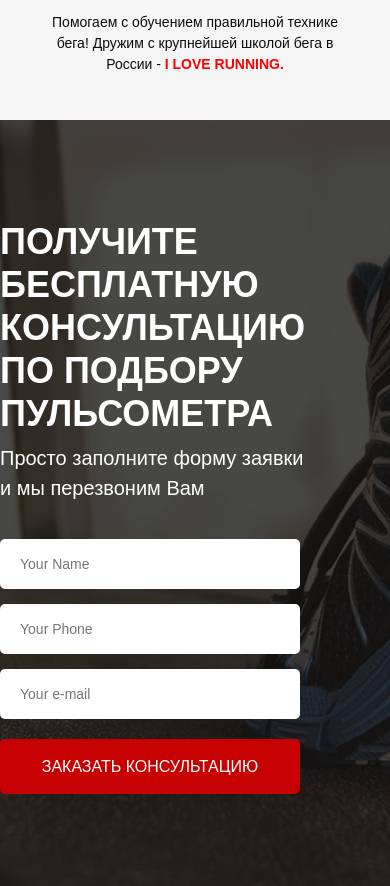
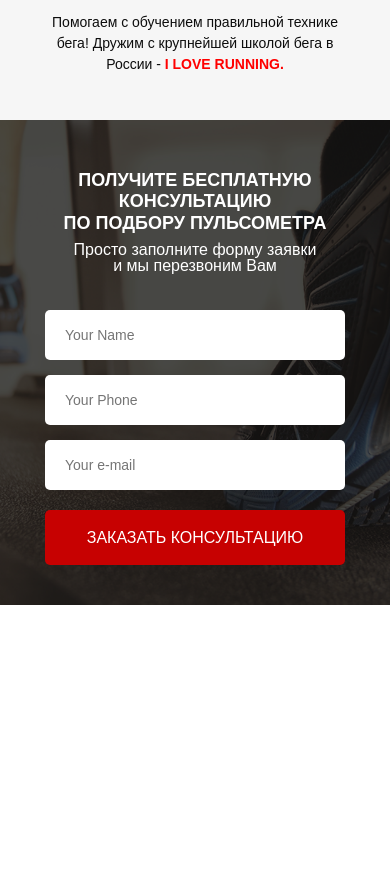
Before and after one commit to Ermakov91/Course-Project-1.-Puls, a website: page src/index.html in a window 390 px wide. Shown: the part 1223-2109 px from the top of the page. After the commit the page ends 1828 px from the top, so only its background shows below. Drawn offline with Linux system fonts and the light colour scheme.

Commit message:
3.Дз*Адаптация секции с формой

```diff
--- a/src/sass/base/_media.scss
+++ b/src/sass/base/_media.scss
@@ -73,10 +73,22 @@
             margin-top: 22px;
         }
     }
+    .consultation {
+        min-height: 590px;
+        padding: 70px 0 50px 0;
+        &__descr {
+            font-size: 18px;
+        }
+    }
+    .title {
+        &_left {
+            font-size: 28px;
+        }
+    }
 }
 @media (max-width: 767px){
     .container {
-        max-width: 570px;
+        max-width: 560px;
     }
     .header {
         &__logo {
@@ -118,6 +130,23 @@
         &__title {
             font-size: 15px;
         }
+    }
+    .consultation {
+        min-height: 525px;
+        padding: 50px 0 40px 0;
+        &__descr {
+            font-size: 20px;
+            text-align: center;
+        }
+    }
+    .title {
+        &_left {
+            font-size: 23px;
+        }
+    }
+    .feed-form {
+        margin: 0 auto;
+        margin-top: 36px;
     }
 }
 @media (max-width: 575px) {
@@ -174,4 +203,18 @@
             margin-top: 15px;
         }
     }
+    .consultation {
+        min-height: 480px;
+        &__descr {
+            font-size: 16px;
+            line-height: 16px;
+            text-align: center;
+        }
+    }
+    .title {
+        &_left {
+            font-size: 18px;
+            text-align: center;
+        }
+    }
 }
```
Also changed, not shown: src/css/style.min.css.
